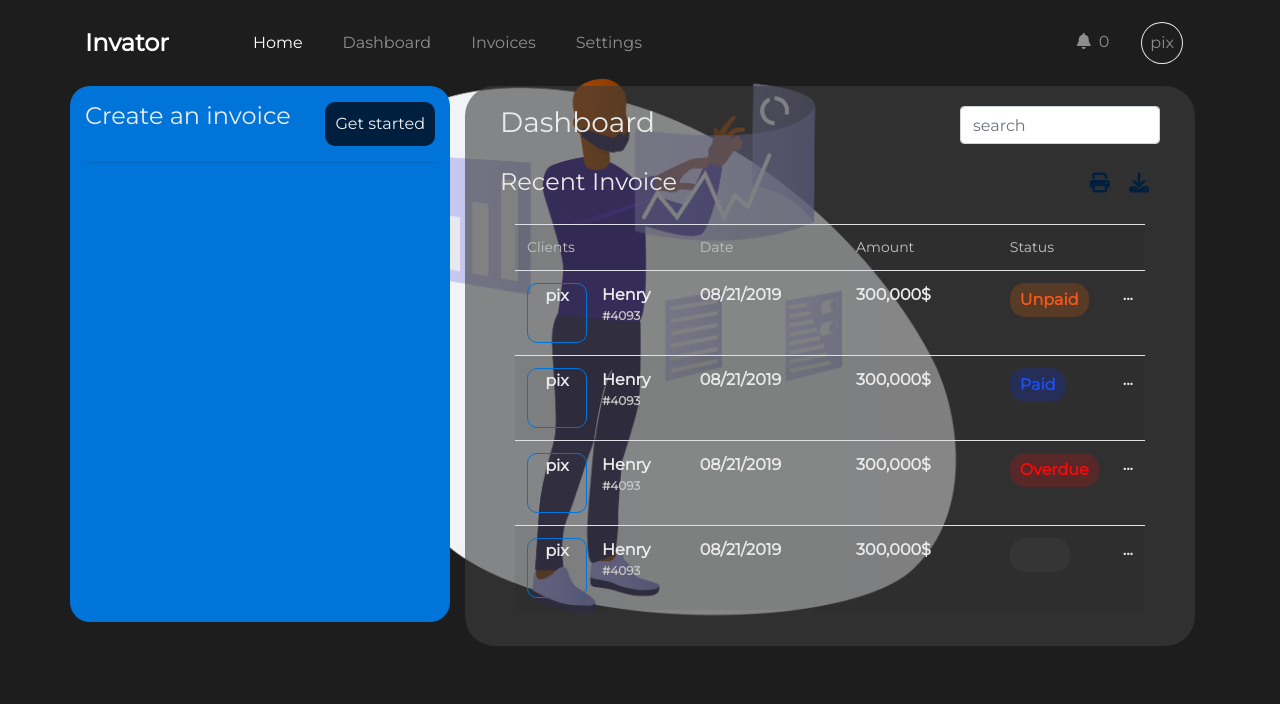
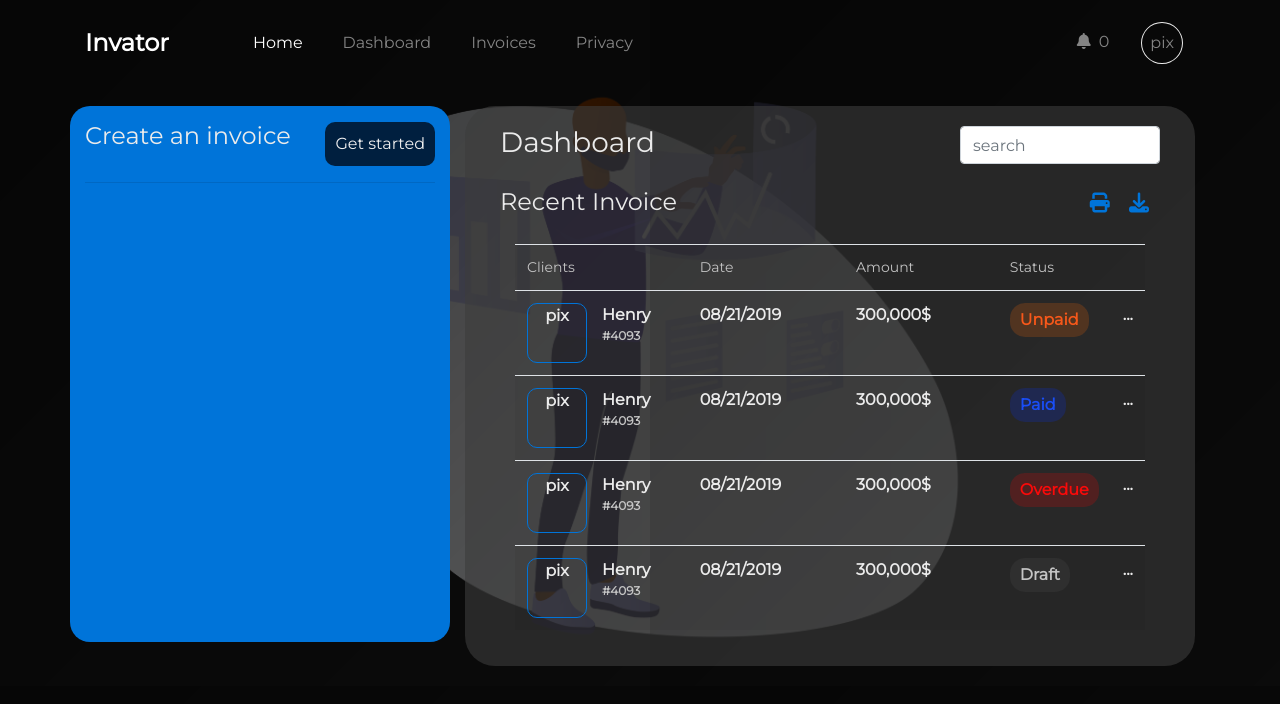
Before and after one commit to gyrationtechs/invator, a plain HTML site: page index.html in a window 1280 px wide. Drawn offline with nearby package versions, Linux system fonts and the light colour scheme; a script that the page names is missing.

Commit message:
Updated Navbar

```diff
--- a/index.html
+++ b/index.html
@@ -36,7 +36,7 @@
             <a class="nav-link" href="#">Invoices</a>
           </li>
           <li class="nav-item">
-            <a class="nav-link" href="#">Settings</a>
+            <a class="nav-link" href="#">Privacy</a>
           </li>
         </ul>
         <ul class="navbar-nav ml-auto">
@@ -59,8 +59,8 @@
                         <button class="invoice-btn">Get started</button>
                     </div>
                     <hr>
+                </div>
 
-                </div>
                 <div class="col-md-8">
                     <div class="content">
                         <div class="row first-row d-flex justify-content-between">
--- a/src/css/main.css
+++ b/src/css/main.css
@@ -8,8 +8,8 @@
 }
 
 body {
-    background: url(../images/user-bg.png) center no-repeat;
-    background-size: contain;
+    background: linear-gradient(135deg, rgba(0, 0, 0, 0.801) 0%, rgba(0, 0, 0, 0.63) 100%), url(../images/user-bg.png) center no-repeat;
+    background-size: 650px;
     background-color: #1d1d1d !important;
     color: #c4c4c4;
 }
@@ -44,27 +44,17 @@ body {
     color: #ebebeb;
 }
 
+.content-section {
+    position: relative;
+    width: 100%;
+    margin: 20px 0;
+}
+
 .wrapper{
     max-width: 1200px;
     margin: 10px auto;
 }
-/* nav a{
-    color: #001f3f;
-    text-decoration: none;
-}
-.navbar-nav li{
-    margin: 0 30px;
-}
-.navbar-brand{
-    font-family: bob;
-    font-size: 30px;
-}
-#navbarNav{
-    justify-content: center;
-}
-.notification{
-    margin-right: 15px;
-} */
+
 .dp{
     width: 30px;
     height: 30px;
@@ -108,7 +98,7 @@ body {
 .invoice-icons{
     margin-right: 4px;
     font-size: 20px;
-    color: #001f3f;
+    color: #0074d9;
 }
 .invoice-icons .fa{
     margin: 0 7px;
@@ -123,10 +113,10 @@ th, td{
 th{
     font-size: 14px;
     color: #c3c3c3;
-    font-weight: 200;
+    font-weight: 300;
 }
 td{
-    font-weight: 800;
+    font-weight: 600 !important;
     color: #ebebeb;
 }
 td .user-pic{
@@ -170,6 +160,6 @@ td .user-pic{
     border: none;
     border-radius: 15px;
     padding: 5px 10px;
-    color: #353535;
+    color: #c5c5c5;
     font-weight: 600;
 }
```
